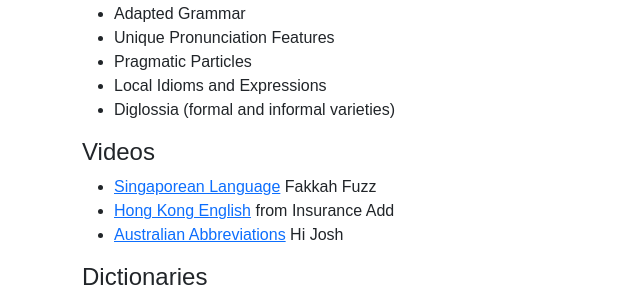
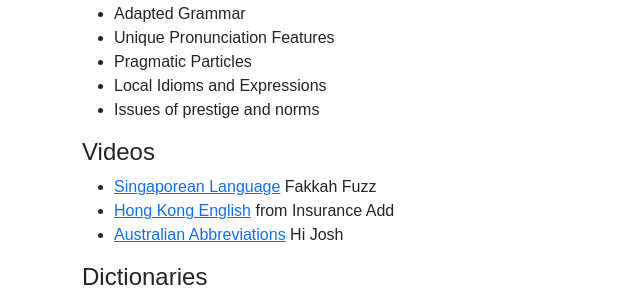
Before and after one commit to bond-lab/Linguistics-of-Asian-Languages, a Flask app: page /week/english/ in a window 1280 px wide. Shown: the part 236-536 px from the top of the page, without its empty margins (0-640 px from the left). Run offline with Flask 3, Linux system fonts and the light colour scheme.

Commit message:
updated slides for Asian Englishes

```diff
--- a/web/templates/weeks/english.html
+++ b/web/templates/weeks/english.html
@@ -13,7 +13,7 @@
     <li> Unique Pronunciation Features
     <li> Pragmatic Particles
     <li> Local Idioms and Expressions
-    <li> Diglossia (formal and informal varieties)
+    <li> Issues of prestige and norms
   </ul>
 <h4>Videos</h4>
 
```
Also changed, not shown: 3 other files.
